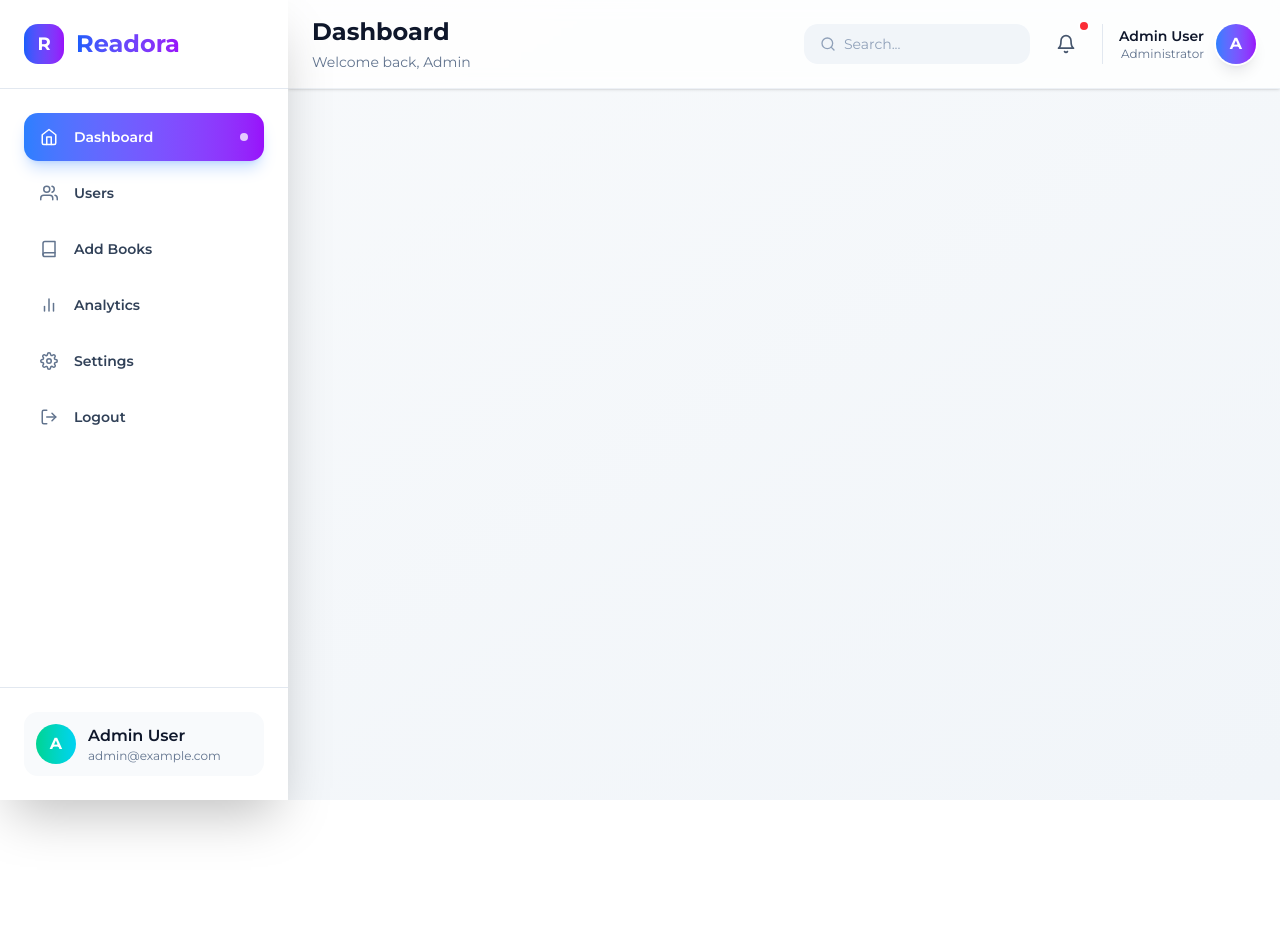
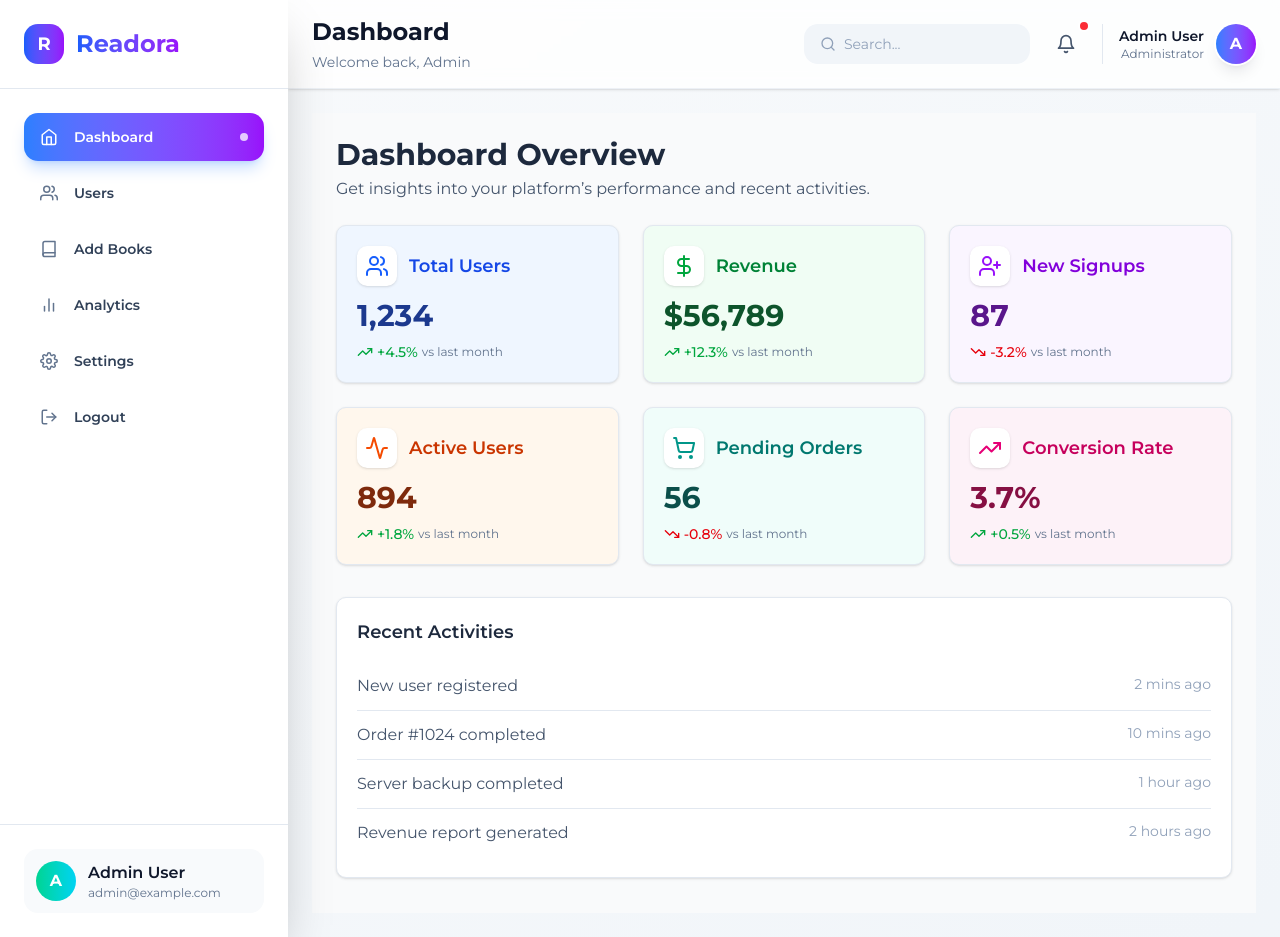
Before and after one commit to MostakemHossain/Redora-A-Magical-Book-Web-App, a React (Vite) app in the folder frontend/: page /admin in a window 1280 px wide. Before the commit the page ends 800 px from the top, so only its background shows below. Built offline with nearby package versions, Linux system fonts and the light colour scheme; sample sign-in values are in the browser's storage.

Commit message:
dashboard index static page developed

```diff
--- a/frontend/src/pages/dashboard/admin-dashboard/components/Dashboard-Home-page.jsx
+++ b/frontend/src/pages/dashboard/admin-dashboard/components/Dashboard-Home-page.jsx
@@ -1,25 +1,139 @@
-import React from 'react';
+import React from "react";
+import {
+  Users,
+  DollarSign,
+  UserPlus,
+  Activity,
+  ShoppingCart,
+  TrendingUp,
+  TrendingDown,
+} from "lucide-react";
 
 export default function DashboardHomePage() {
+  const stats = [
+    {
+      title: "Total Users",
+      value: "1,234",
+      change: "+4.5%",
+      trendUp: true,
+      icon: <Users className="w-6 h-6 text-blue-600" />,
+      bgColor: "bg-blue-50",
+      textColor: "text-blue-700",
+      valueColor: "text-blue-900",
+    },
+    {
+      title: "Revenue",
+      value: "$56,789",
+      change: "+12.3%",
+      trendUp: true,
+      icon: <DollarSign className="w-6 h-6 text-green-600" />,
+      bgColor: "bg-green-50",
+      textColor: "text-green-700",
+      valueColor: "text-green-900",
+    },
+    {
+      title: "New Signups",
+      value: "87",
+      change: "-3.2%",
+      trendUp: false,
+      icon: <UserPlus className="w-6 h-6 text-purple-600" />,
+      bgColor: "bg-purple-50",
+      textColor: "text-purple-700",
+      valueColor: "text-purple-900",
+    },
+    {
+      title: "Active Users",
+      value: "894",
+      change: "+1.8%",
+      trendUp: true,
+      icon: <Activity className="w-6 h-6 text-orange-600" />,
+      bgColor: "bg-orange-50",
+      textColor: "text-orange-700",
+      valueColor: "text-orange-900",
+    },
+    {
+      title: "Pending Orders",
+      value: "56",
+      change: "-0.8%",
+      trendUp: false,
+      icon: <ShoppingCart className="w-6 h-6 text-teal-600" />,
+      bgColor: "bg-teal-50",
+      textColor: "text-teal-700",
+      valueColor: "text-teal-900",
+    },
+    {
+      title: "Conversion Rate",
+      value: "3.7%",
+      change: "+0.5%",
+      trendUp: true,
+      icon: <TrendingUp className="w-6 h-6 text-pink-600" />,
+      bgColor: "bg-pink-50",
+      textColor: "text-pink-700",
+      valueColor: "text-pink-900",
+    },
+  ];
+
+  const activities = [
+    { id: 1, action: "New user registered", time: "2 mins ago" },
+    { id: 2, action: "Order #1024 completed", time: "10 mins ago" },
+    { id: 3, action: "Server backup completed", time: "1 hour ago" },
+    { id: 4, action: "Revenue report generated", time: "2 hours ago" },
+  ];
+
   return (
-    <div className="p-6 bg-white rounded-xl shadow-sm">
-      <h2 className="text-3xl font-bold text-slate-800 mb-4">Dashboard Overview</h2>
-      <p className="text-slate-600">
-        Welcome to your admin dashboard! Here you can find a summary of your key metrics and recent activities.
-      </p>
-      <div className="grid grid-cols-1 md:grid-cols-2 lg:grid-cols-3 gap-6 mt-6">
-        <div className="bg-blue-50 p-4 rounded-lg shadow-sm">
-          <h3 className="text-lg font-semibold text-blue-700">Total Users</h3>
-          <p className="text-2xl font-bold text-blue-900">1,234</p>
-        </div>
-        <div className="bg-green-50 p-4 rounded-lg shadow-sm">
-          <h3 className="text-lg font-semibold text-green-700">Revenue</h3>
-          <p className="text-2xl font-bold text-green-900">$56,789</p>
-        </div>
-        <div className="bg-purple-50 p-4 rounded-lg shadow-sm">
-          <h3 className="text-lg font-semibold text-purple-700">New Signups</h3>
-          <p className="text-2xl font-bold text-purple-900">87</p>
-        </div>
+    <div className="p-6 bg-gray-50 min-h-screen">
+      {/* Header */}
+      <div className="mb-6">
+        <h2 className="text-3xl font-bold text-slate-800">Dashboard Overview</h2>
+        <p className="text-slate-600 mt-1">
+          Get insights into your platform’s performance and recent activities.
+        </p>
+      </div>
+
+      {/* Stats Section */}
+      <div className="grid grid-cols-1 md:grid-cols-2 lg:grid-cols-3 gap-6 mb-8">
+        {stats.map((stat, idx) => (
+          <div
+            key={idx}
+            className={`${stat.bgColor} p-5 rounded-lg shadow-sm border border-slate-200 hover:shadow-md transition duration-300`}
+          >
+            <div className="flex items-center gap-3 mb-3">
+              <div className="p-2 bg-white rounded-lg shadow-sm">{stat.icon}</div>
+              <h3 className={`text-lg font-semibold ${stat.textColor}`}>
+                {stat.title}
+              </h3>
+            </div>
+            <p className={`text-3xl font-bold ${stat.valueColor}`}>{stat.value}</p>
+            <div className="flex items-center gap-1 mt-2">
+              {stat.trendUp ? (
+                <TrendingUp className="w-4 h-4 text-green-600" />
+              ) : (
+                <TrendingDown className="w-4 h-4 text-red-600" />
+              )}
+              <span
+                className={`text-sm font-medium ${
+                  stat.trendUp ? "text-green-600" : "text-red-600"
+                }`}
+              >
+                {stat.change}
+              </span>
+              <span className="text-xs text-slate-500">vs last month</span>
+            </div>
+          </div>
+        ))}
+      </div>
+
+      {/* Recent Activities */}
+      <div className="bg-white p-5 rounded-lg shadow-sm border border-slate-200">
+        <h3 className="text-lg font-semibold text-slate-800 mb-4">Recent Activities</h3>
+        <ul className="divide-y divide-slate-200">
+          {activities.map((activity) => (
+            <li key={activity.id} className="py-3 flex justify-between text-slate-600">
+              <span>{activity.action}</span>
+              <span className="text-sm text-slate-400">{activity.time}</span>
+            </li>
+          ))}
+        </ul>
       </div>
     </div>
   );
--- a/frontend/src/routes/router.jsx
+++ b/frontend/src/routes/router.jsx
@@ -48,7 +48,7 @@ const router = createBrowserRouter([
     element: <PrivateRoute><AdminDashboard /></PrivateRoute>,
     children: [
       {
-
+        index:true,
         element: <DashboardHomePage />,
       },
       {
```
Also changed, not shown: 1 other file (tests, documents, lock files or other folders).
